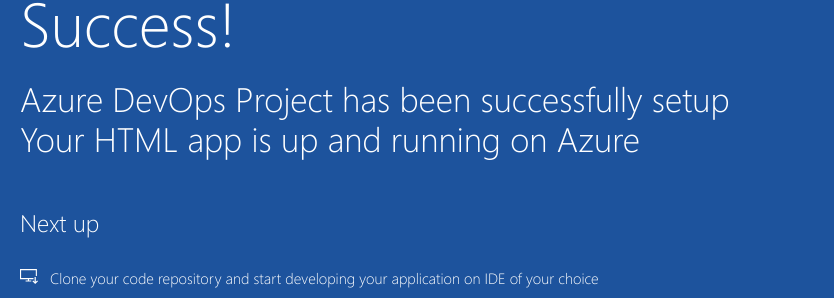
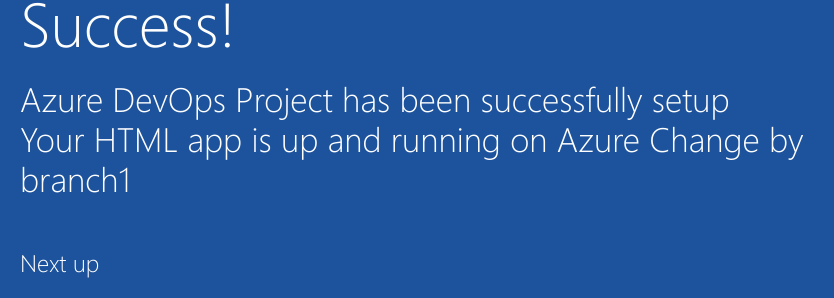
Before and after one commit to shaileshv02/module3-ass1, a plain HTML site: page sample-project/index.html in a window 1280 px wide. Shown: the part 392-690 px from the top of the page, 205-1039 px from the left. Drawn offline with Linux system fonts and the light colour scheme.

Commit message:
changes done in index.html

```diff
--- a/sample-project/index.html
+++ b/sample-project/index.html
@@ -20,7 +20,7 @@
             <div class="content-body">
                 <div class="success-text">Success!</div>
                 <div class="description line-1"> Azure DevOps Project has been successfully setup</div>
-                <div class="description line-2"> Your HTML app is up and running on Azure</div>
+                <div class="description line-2"> Your HTML app is up and running on Azure Change by branch1</div>
                 <div class="next-steps-container">
                     <div class="next-steps-header">Next up</div>
                     <div class="next-steps-body">
```
